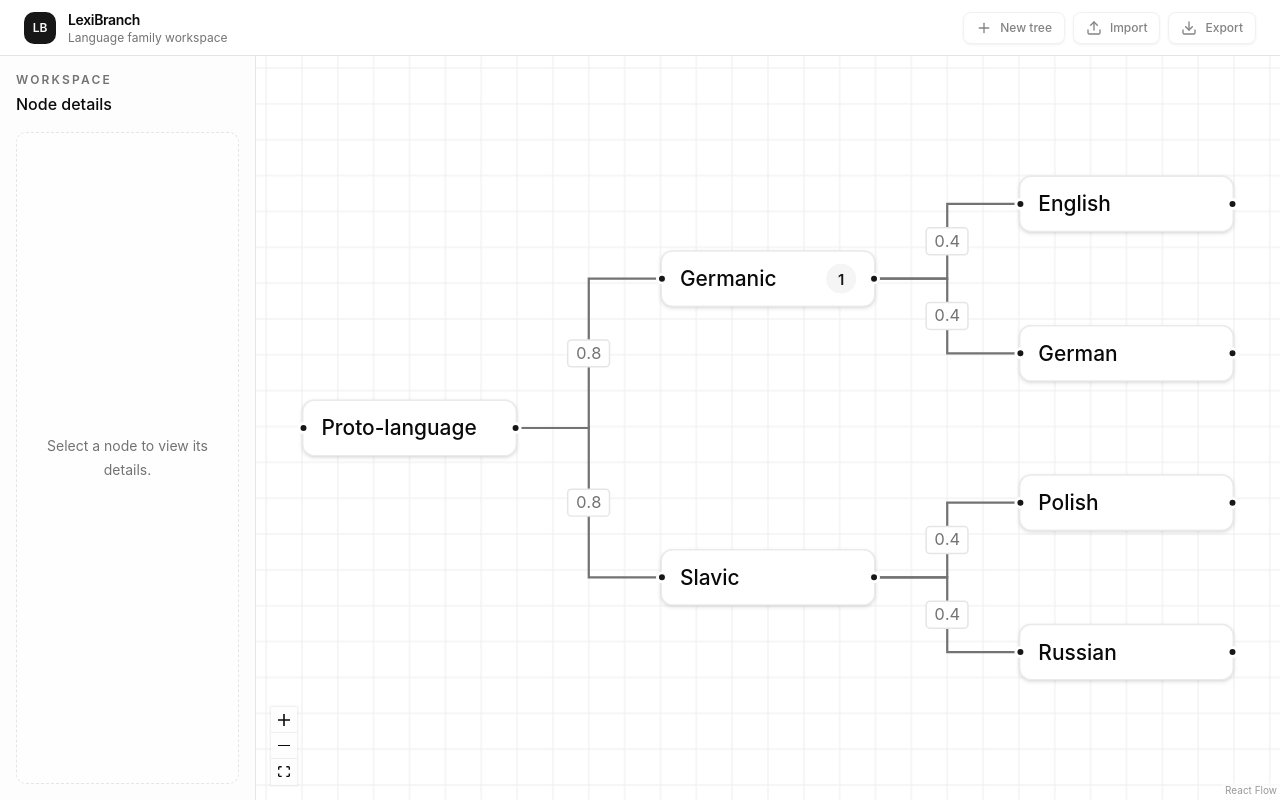
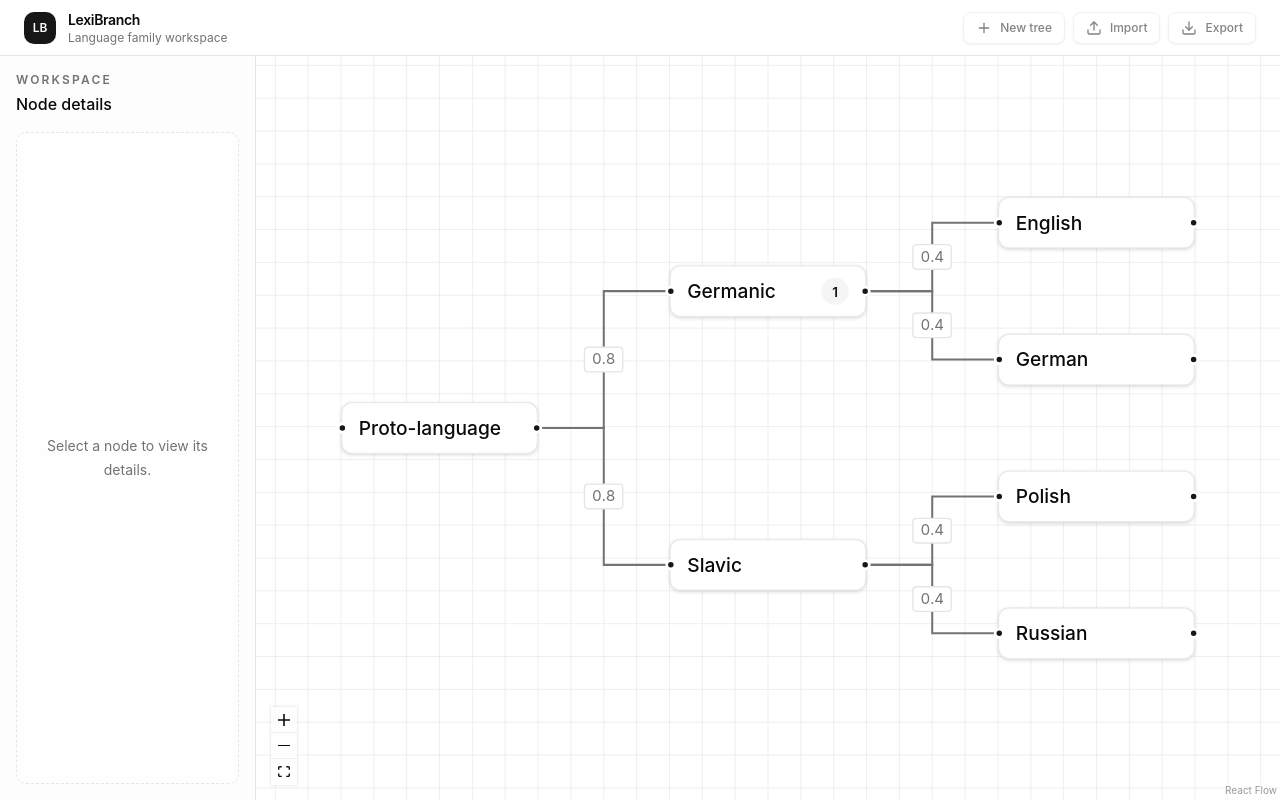
Before and after one commit to dzw386/LexiBranch, a React (Vite) app: page / in a window 1280 px wide. Built offline with nearby package versions, Linux system fonts and the light colour scheme.

Commit message:
feat(canvas): auto-fit after structural edits
Refit the controlled React Flow viewport after topology changes and
bound zoom from 0.2 to 1.5 so larger trees remain visible.

```diff
--- a/src/App.tsx
+++ b/src/App.tsx
@@ -5,9 +5,10 @@ import {
   ReactFlow,
   type NodeChange,
   type NodeSelectionChange,
+  type ReactFlowInstance,
 } from '@xyflow/react'
 import '@xyflow/react/dist/style.css'
-import { useCallback, useEffect, useMemo, useState } from 'react'
+import { useCallback, useEffect, useMemo, useRef, useState } from 'react'
 import { Download, Plus, Upload } from 'lucide-react'
 import { useTranslation } from 'react-i18next'
 import { PhyloEdge } from './components/canvas/PhyloEdge'
@@ -21,12 +22,24 @@ import {
 } from './domain/tree'
 import type { MetadataValue } from './domain/types'
 import { cn } from './lib/utils'
-import { layoutPhyloTree, type PhyloFlowNode } from './layout/layout'
+import {
+  layoutPhyloTree,
+  type PhyloFlowEdge,
+  type PhyloFlowNode,
+} from './layout/layout'
 import { useTreeStore } from './state/store'
 
 const nodeTypes = { phylo: PhyloNode }
 const edgeTypes = { phylo: PhyloEdge }
 const readOnlyEdgeOptions = { selectable: false, reconnectable: false }
+const MIN_CANVAS_ZOOM = 0.2
+const MAX_CANVAS_ZOOM = 1.5
+const FIT_VIEW_OPTIONS = {
+  padding: 0.2,
+  minZoom: MIN_CANVAS_ZOOM,
+  maxZoom: MAX_CANVAS_ZOOM,
+  duration: 200,
+}
 
 interface NodeMeasurement {
   width: number
@@ -54,11 +67,28 @@ function App() {
   const [nodeMeasurements, setNodeMeasurements] = useState<
     Record<string, NodeMeasurement>
   >({})
+  const [reactFlowInstance, setReactFlowInstance] = useState<ReactFlowInstance<
+    PhyloFlowNode,
+    PhyloFlowEdge
+  > | null>(null)
 
   const { nodes: layoutNodes, edges } = useMemo(
     () => layoutPhyloTree(tree),
     [tree],
   )
+  const structureKey = useMemo(
+    () =>
+      JSON.stringify({
+        rootId: tree.rootId,
+        nodes: Object.values(tree.nodes).map(({ id, parentId, childIds }) => ({
+          id,
+          parentId,
+          childIds,
+        })),
+      }),
+    [tree],
+  )
+  const previousStructureKey = useRef(structureKey)
   const measuredLayoutNodes = useMemo(
     () =>
       layoutNodes.map((node) => {
@@ -75,6 +105,22 @@ function App() {
       ),
     [measuredLayoutNodes, selectedNodeId],
   )
+
+  useEffect(() => {
+    if (
+      reactFlowInstance === null ||
+      previousStructureKey.current === structureKey
+    ) {
+      return
+    }
+
+    previousStructureKey.current = structureKey
+    const timeoutId = window.setTimeout(() => {
+      void reactFlowInstance.fitView(FIT_VIEW_OPTIONS)
+    }, 0)
+
+    return () => window.clearTimeout(timeoutId)
+  }, [reactFlowInstance, structureKey])
 
   const selectedNode =
     layoutNodes.find((node) => node.id === selectedNodeId) ?? null
@@ -361,6 +407,7 @@ function App() {
           <ReactFlow
             nodes={nodes}
             edges={edges}
+            onInit={setReactFlowInstance}
             nodeTypes={nodeTypes}
             edgeTypes={edgeTypes}
             defaultEdgeOptions={readOnlyEdgeOptions}
@@ -382,6 +429,9 @@ function App() {
             selectionKeyCode={null}
             multiSelectionKeyCode={null}
             fitView
+            fitViewOptions={FIT_VIEW_OPTIONS}
+            minZoom={MIN_CANVAS_ZOOM}
+            maxZoom={MAX_CANVAS_ZOOM}
             panOnDrag
             zoomOnScroll
             zoomOnPinch
```
